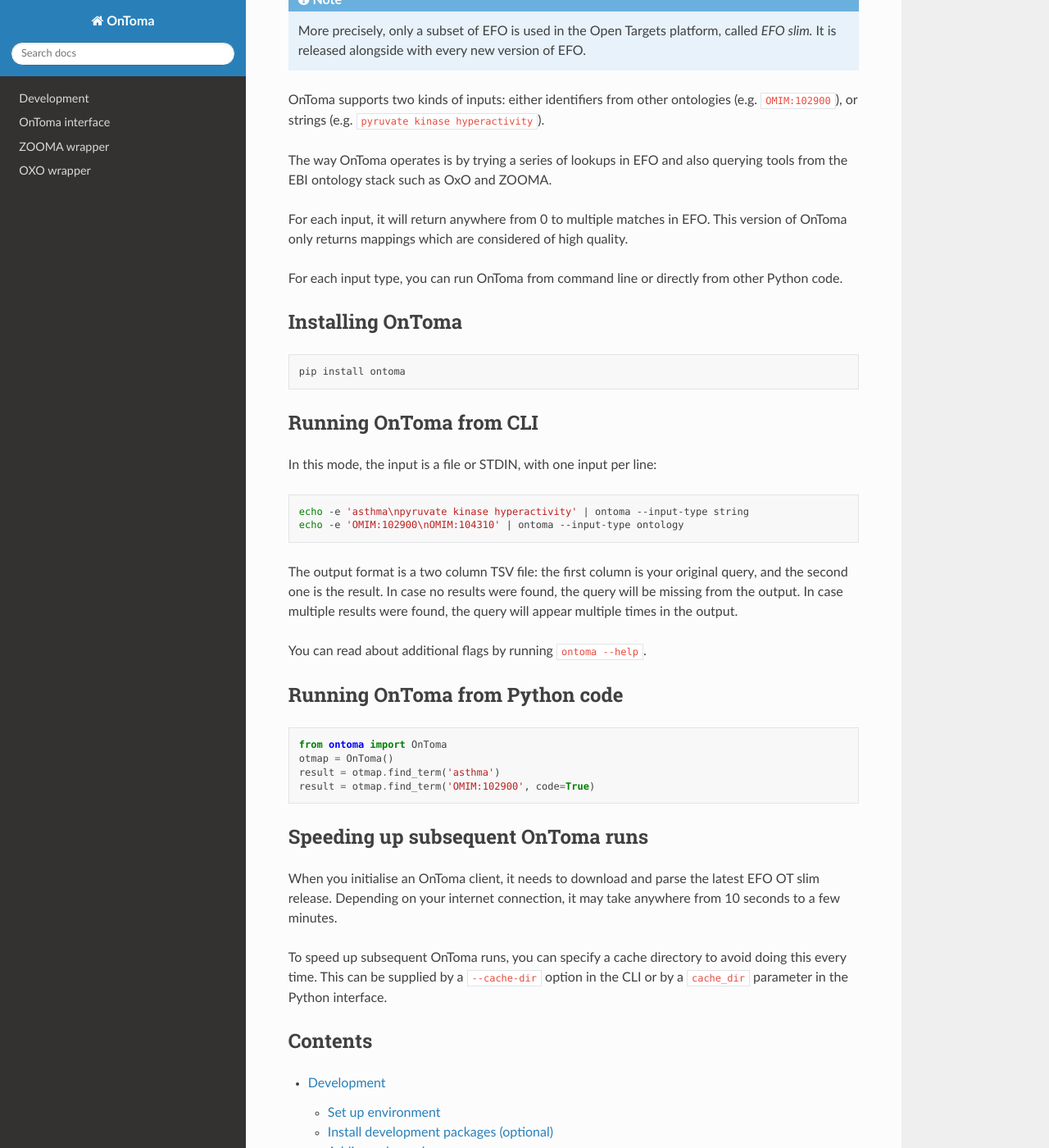
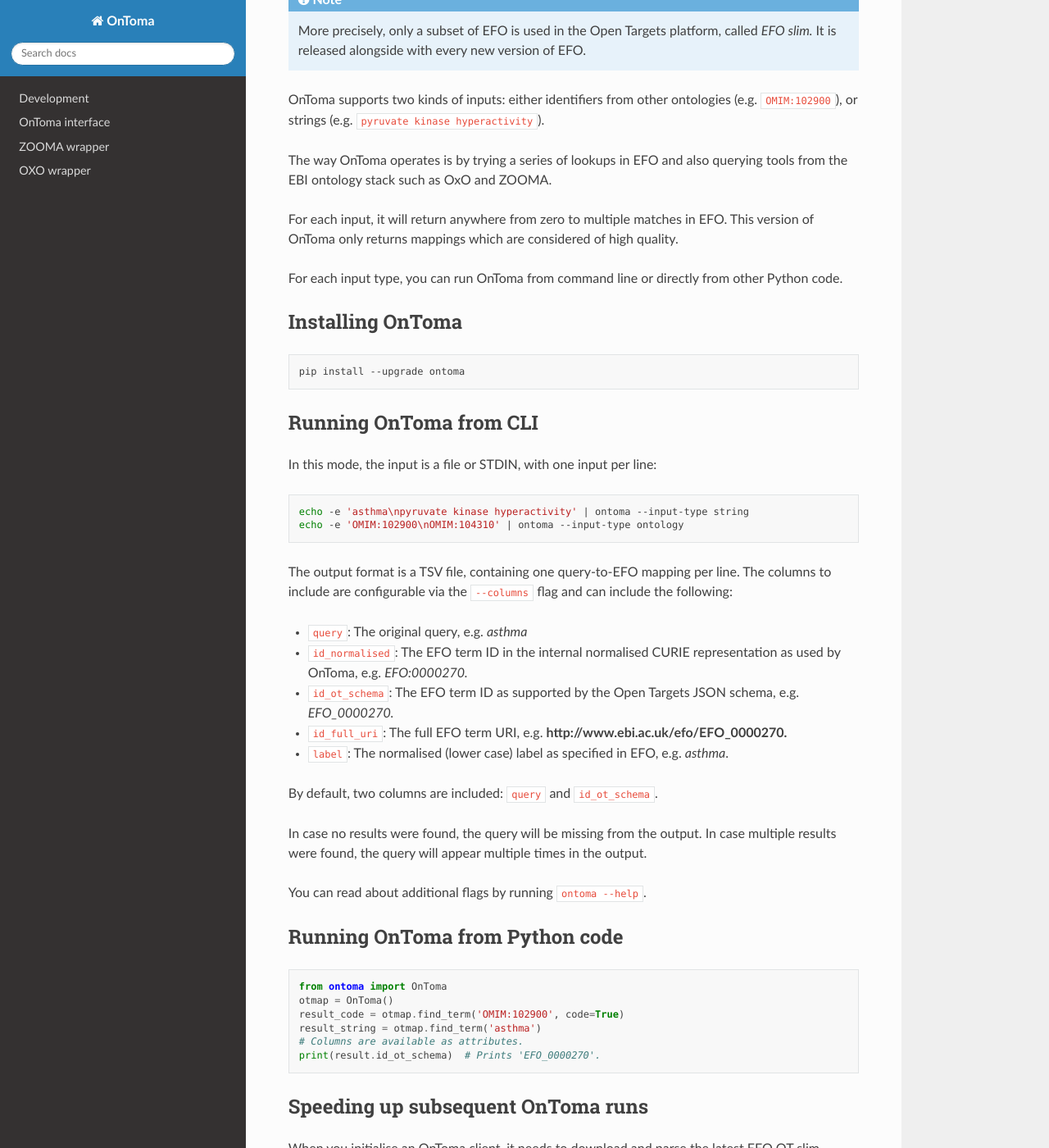
Before and after one commit to opentargets/OnToma, a Sphinx documentation site: the page built from docs/index.rst, in a window 1280 px wide and 1400 px high, scrolled down 303 px. Shown: the whole window at 82% size. Built offline with Sphinx 7.4.7 and the Read the Docs theme 2.0.0, drawn with Linux system fonts in a browser that asks for light colours.

Commit message:
Update docs to reflect new output format

```diff
--- a/docs/index.rst
+++ b/docs/index.rst
@@ -14,7 +14,7 @@ OnToma supports two kinds of inputs: either identifiers from other ontologies (e
 
 The way OnToma operates is by trying a series of lookups in EFO and also querying tools from the EBI ontology stack such as OxO and ZOOMA.
 
-For each input, it will return anywhere from 0 to multiple matches in EFO. This version of OnToma only returns mappings which are considered of high quality.
+For each input, it will return anywhere from zero to multiple matches in EFO. This version of OnToma only returns mappings which are considered of high quality.
 
 For each input type, you can run OnToma from command line or directly from other Python code.
 
@@ -24,7 +24,7 @@ Installing OnToma
 -----------------
 .. code-block:: bash
 
-  pip install ontoma
+  pip install --upgrade ontoma
 
 
 
@@ -37,7 +37,17 @@ In this mode, the input is a file or STDIN, with one input per line:
   echo -e 'asthma\npyruvate kinase hyperactivity' | ontoma --input-type string
   echo -e 'OMIM:102900\nOMIM:104310' | ontoma --input-type ontology
 
-The output format is a two column TSV file: the first column is your original query, and the second one is the result. In case no results were found, the query will be missing from the output. In case multiple results were found, the query will appear multiple times in the output.
+The output format is a TSV file, containing one query-to-EFO mapping per line. The columns to include are configurable via the ``--columns`` flag and can include the following:
+
+- ``query``: The original query, e.g. *asthma*
+- ``id_normalised``: The EFO term ID in the internal normalised CURIE representation as used by OnToma, e.g. *EFO:0000270.*
+- ``id_ot_schema``: The EFO term ID as supported by the Open Targets JSON schema, e.g. *EFO_0000270.*
+- ``id_full_uri``: The full EFO term URI, e.g. **http://www.ebi.ac.uk/efo/EFO_0000270.**
+- ``label``: The normalised (lower case) label as specified in EFO, e.g. *asthma*.
+
+By default, two columns are included: ``query`` and ``id_ot_schema``.
+
+In case no results were found, the query will be missing from the output. In case multiple results were found, the query will appear multiple times in the output.
 
 You can read about additional flags by running ``ontoma --help``.
 
@@ -50,8 +60,10 @@ Running OnToma from Python code
 
   from ontoma import OnToma
   otmap = OnToma()
-  result = otmap.find_term('asthma')
-  result = otmap.find_term('OMIM:102900', code=True)
+  result_code = otmap.find_term('OMIM:102900', code=True)
+  result_string = otmap.find_term('asthma')
+  # Columns are available as attributes.
+  print(result.id_ot_schema)  # Prints 'EFO_0000270'.
 
 
 
```
